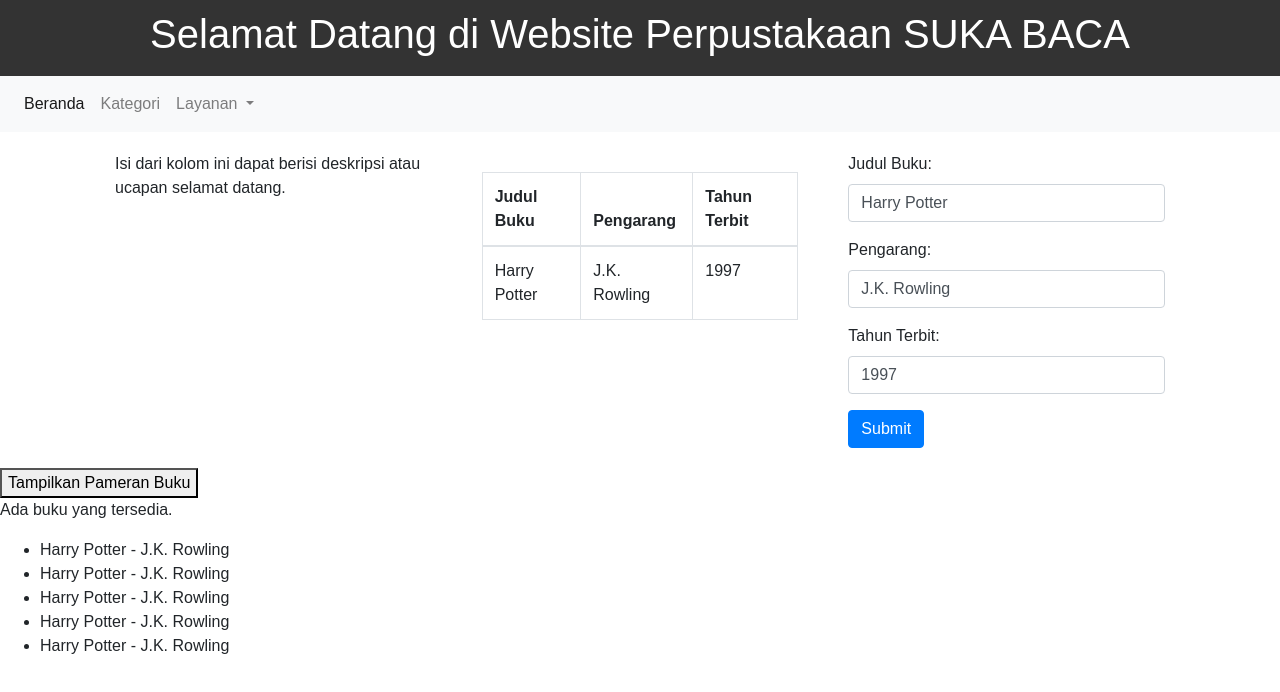
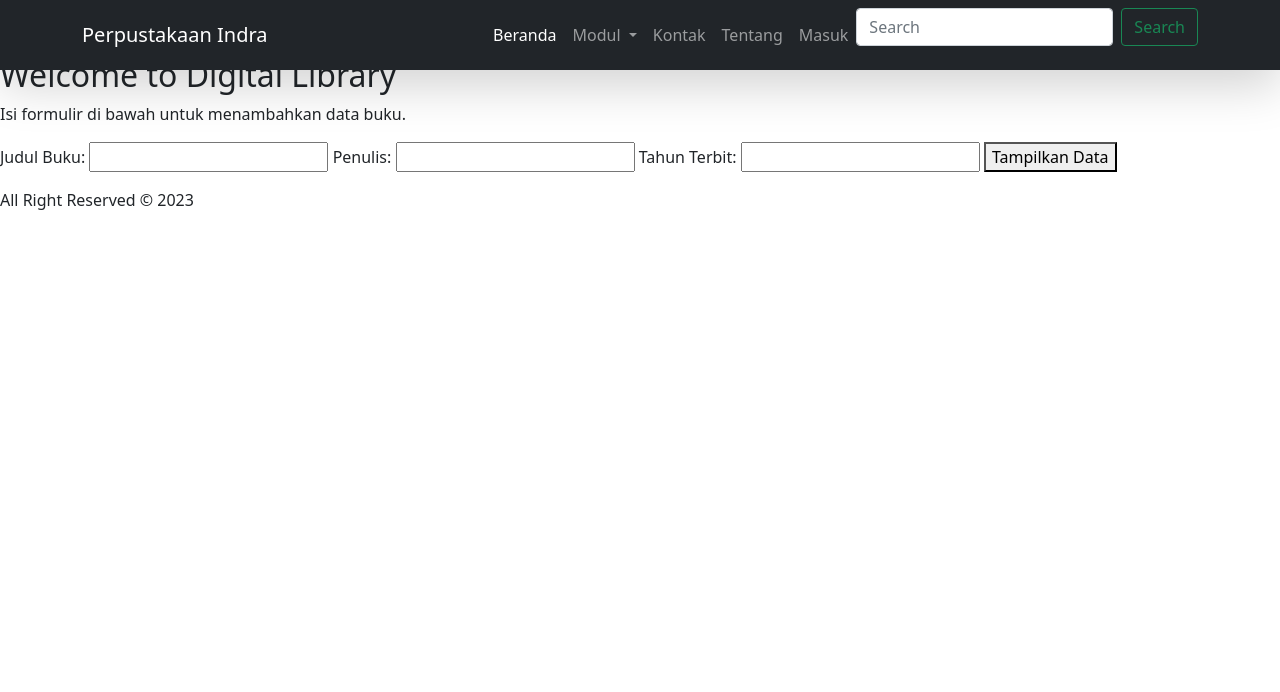
Before and after one commit to indrayhhh/indrayhhh.github.io, a plain HTML site: page Modul 5.html in a window 1280 px wide. Drawn offline with nearby package versions, Linux system fonts and the light colour scheme.

Commit message:
Update Modul 5.html

```diff
--- a/Modul 5.html
+++ b/Modul 5.html
@@ -1,163 +1,108 @@
-<!DOCTYPE html>
 <html lang="en">
   <head>
-    <meta charset="UTF-8">
-    <meta name="viewport" content="width=device-width, initial-scale=1.0">
-    <title>Website Perpustakaan SUKA BACA</title>
-    <link rel="stylesheet" href="https://stackpath.bootstrapcdn.com/bootstrap/4.5.2/css/bootstrap.min.css">
-    <style>
-        body {
-            font-family: Arial, sans-serif;
-            margin: 0;
-            padding: 0;
-        }
-        header {
-            background-color: #333;
-            color: #fff;
-            padding: 10px;
-            text-align: center;
-        }
-        .container {
-            display: flex;
-            justify-content: space-between;
-            padding: 20px;
-        }
-        .col {
-            flex: 1;
-            margin: 0 10px;
-        }
-        .table-container {
-            margin-top: 20px;
-        }
-    </style>
+    <meta charset="utf-8">
+    <meta name="viewport" content="width=device-width, initial-scale=1">
+    <title>NO SYSTEM IS SAFE</title>
+    <link href="https://cdn.jsdelivr.net/npm/bootstrap@5.0.2/dist/css/bootstrap.min.css" rel="stylesheet" integrity="sha384-EVSTQN3/azprG1Anm3QDgpJLIm9Nao0Yz1ztcQTwFspd3yD65VohhpuuCOmLASjC" crossorigin="anonymous">
+    <link rel="stylesheet" href="style.css">
+    <link rel="stylesheet" href="https://cdnjs.cloudflare.com/ajax/libs/font-awesome/6.5.1/css/all.min.css" integrity="sha512-DTOQO9RWCH3ppGqcWaEA1BIZOC6xxalwEsw9c2QQeAIftl+Vegovlnee1c9QX4TctnWMn13TZye+giMm8e2LwA==" crossorigin="anonymous" referrerpolicy="no-referrer" />
   </head>
   <body>
-
-    <header>
-        <h1>Selamat Datang di Website Perpustakaan SUKA BACA</h1>
-    </header>
-
-    <nav class="navbar navbar-expand-lg navbar-light bg-light">
-        <button class="navbar-toggler" type="button" data-toggle="collapse" data-target="#navbarNav" aria-controls="navbarNav" aria-expanded="false" aria-label="Toggle navigation">
+      <!-- navigasi -->
+    <nav
+      class="navbar navbar-expand-lg navbar-dark bg-dark shadow-lg fixed-top"
+      >
+        <div class="container">
+          <a class="navbar-brand" href="index.html">Perpustakaan Indra</a>
+          <button class="navbar-toggler" type="button" data-bs-toggle="collapse" data-bs-target="#navbarSupportedContent" aria-controls="navbarSupportedContent" aria-expanded="false" aria-label="Toggle navigation">
             <span class="navbar-toggler-icon"></span>
           </button>
-        <div class="collapse navbar-collapse" id="navbarNav">
-            <ul class="navbar-nav">
-                <li class="nav-item active">
-                    <a class="nav-link" href="#">Beranda <span class="sr-only">(current)</span></a>
+          <div class="collapse navbar-collapse" text-right id="navbarSupportedContent">
+            <ul class="navbar-nav ms-auto mb-2 mb-lg-0">
+              <li class="nav-item">
+                <a class="nav-link active" aria-current="page" href="index.html">Beranda</a>
+              </li>
+              <li class="nav-item dropdown">
+                <a class="nav-link dropdown-toggle" href="#" id="navbarDropdown" role="button" data-bs-toggle="dropdown" aria-expanded="false">
+                  Modul
+                </a>
+                <ul class="dropdown-menu" aria-labelledby="navbarDropdown">
+                  <li><a class="dropdown-item" href="Modul 1.html">Modul 1</a></li>
+                  <li><a class="dropdown-item" href="Modul 2.html">Modul 2</a></li>
+                  <li><a class="dropdown-item" href="Modul 3.html">Modul 3</a></li>
+                  <li><a class="dropdown-item" href="Modul 4.html">Modul 4</a></li>
+                  <li><a class="dropdown-item" href="Modul 5.html">Modul 5</a></li>
+                  <li><a class="dropdown-item" href="Modul 6.html">Modul 6</a></li>
+                  <li><a class="dropdown-item" href="Modul 7.html">Modul 7</a></li>
+                  <li><a class="dropdown-item" href="Modul 8.html">Modul 8</a></li>
+                </ul>
+              <li class="nav-item">
+                <a class="nav-link" href="#kontak">Kontak</a>
               </li>
               <li class="nav-item">
-                    <a class="nav-link" href="#">Kategori</a>
+                <a class="nav-link" href="#tentang">Tentang</a>
               </li>
-                <li class="nav-item dropdown">
-                    <a class="nav-link dropdown-toggle" href="#" id="navbarDropdown" role="button" data-toggle="dropdown" aria-haspopup="true" aria-expanded="false">
-                        Layanan
-                    </a>
-                    <div class="dropdown-menu" aria-labelledby="navbarDropdown">
-                        <a class="dropdown-item" href="#">Peminjaman Buku</a>
-                        <a class="dropdown-item" href="#">Pengembalian Buku</a>
-                        <div class="dropdown-divider"></div>
-                        <a class="dropdown-item" href="#">Daftar Anggota</a>
-                    </div>
+              <li class="nav-item">
+                <a class="nav-link" href="https://indra.fantasticfive.xyz/index.php?p=member&sec=title_basket">Masuk</a>
               </li>
             </ul>
-        </div>
-    </nav>
-
-    <div class="container">
-        <div class="col">
-            <!-- Kolom I -->
-            <p>Isi dari kolom ini dapat berisi deskripsi atau ucapan selamat datang.</p>
-        </div>
-
-        <div class="col">
-            <!-- Kolom II -->
-            <div class="table-container">
-                <table class="table table-bordered">
-                    <thead>
-                        <tr>
-                            <th>Judul Buku</th>
-                            <th>Pengarang</th>
-                            <th>Tahun Terbit</th>
-                        </tr>
-                    </thead>
-                    <tbody>
-                        <tr>
-                            <td>Harry Potter</td>
-                            <td>J.K. Rowling</td>
-                            <td>1997</td>
-                        </tr>
-                        <!-- Tambahkan baris data sesuai kebutuhan -->
-                    </tbody>
-                </table>
-            </div>
-        </div>
-
-        <div class="col">
-            <!-- Kolom III -->
-            <form>
-                <div class="form-group">
-                    <label for="judulBuku">Judul Buku:</label>
-                    <input type="text" class="form-control" id="judulBuku" name="judulBuku" required>
-                </div>
-
-                <div class="form-group">
-                    <label for="pengarang">Pengarang:</label>
-                    <input type="text" class="form-control" id="pengarang" name="pengarang" required>
-                </div>
-
-                <div class="form-group">
-                    <label for="tahunTerbit">Tahun Terbit:</label>
-                    <input type="number" class="form-control" id="tahunTerbit" name="tahunTerbit" required>
-                </div>
-
-                <button type="submit" class="btn btn-primary">Submit</button>
+            <form class="d-flex">
+              <input class="form-control me-2" type="search" placeholder="Search" aria-label="Search">
+              <button class="btn btn-outline-success" type="submit">Search</button>
             </form>
           </div>
         </div>
+      </nav>
+      <body>
+        <!-- Header -->
+        <header>
+          <h1>Perpustakaan Online</h1>
+        </header>
 
-    <button id="btnPameran" onclick="pameranBuku()">Tampilkan Pameran Buku</button>
+        <!-- Bagian untuk Konten Perpustakaan -->
+        <section id="perpustakaan">
+          <h2>Welcome to Digital Library</h2>
+          <p>Isi formulir di bawah untuk menambahkan data buku.</p>
 
+          <!-- Formulir untuk menambahkan data buku -->
+          <form id="formBuku">
+            <label for="judul">Judul Buku:</label>
+            <input type="text" id="judul" name="judul" required>
+
+            <label for="penulis">Penulis:</label>
+            <input type="text" id="penulis" name="penulis" required>
+
+            <label for="tahun">Tahun Terbit:</label>
+            <input type="number" id="tahun" name="tahun" required>
+
+            <!-- Tombol untuk menampilkan data menggunakan document.write() -->
+            <button type="button" onclick="tampilkanData()">Tampilkan Data</button>
+          </form>
+
+          <!-- Container untuk menampilkan data -->
+          <div id="dataContainer" class="data-container"></div>
+        </section>
+
+        <!-- Skrip JavaScript -->
         <script>
-        // Menampilkan data dengan console.log()
-        console.log("Selamat Datang di Website Perpustakaan SUKA BACA");
+          // Fungsi untuk menampilkan data menggunakan document.write()
+          function tampilkanData() {
+            var judul = document.getElementById('judul').value;
+            var penulis = document.getElementById('penulis').value;
+            var tahun = document.getElementById('tahun').value;
 
-        // Menampilkan data dengan alert()
-        alert("Selamat Datang di Website Perpustakaan SUKA BACA");
-
-        // Menampilkan data di elemen HTML dengan document.getElementById()
-        document.getElementById("judulBuku").value = "Harry Potter";
-        document.getElementById("pengarang").value = "J.K. Rowling";
-        document.getElementById("tahunTerbit").value = "1997";
-
-        // Implementasi variabel, operator, struktur kondisi, dan struktur perulangan
-        var judulBuku = "Harry Potter";
-        var pengarang = "J.K. Rowling";
-        var tahunTerbit = 1997;
-
-        var jumlahBuku = 5;
-        var totalHalaman = jumlahBuku * 300;
-
-        if (jumlahBuku > 0) {
-            document.write("<p>Ada buku yang tersedia.</p>");
-        } else {
-            document.write("<p>Maaf, stok buku habis.</p>");
-        }
-
-        document.write("<ul>");
-        for (var i = 1; i <= jumlahBuku; i++) {
-            document.write("<li>" + judulBuku + " - " + pengarang + "</li>");
-        }
-        document.write("</ul>");
-
-        // Implementasi JavaScript HTML DOM event "Pameran Buku"
-        function pameranBuku() {
-            alert("Pameran Buku: Temukan koleksi buku terbaru kami!");
+            // Menampilkan data menggunakan document.write()
+            document.getElementById('dataContainer').innerHTML = "<h3>Data Buku</h3>" +
+              "<p>Judul: " + judul + "</p>" +
+              "<p>Penulis: " + penulis + "</p>" +
+              "<p>Tahun Terbit: " + tahun + "</p>";
           }
         </script>
-
-    <script src="https://code.jquery.com/jquery-3.5.1.slim.min.js"></script>
-    <script src="https://cdn.jsdelivr.net/npm/@popperjs/core@2.10.2/dist/umd/popper.min.js"></script>
-    <script src="https://stackpath.bootstrapcdn.com/bootstrap/4.5.2/js/bootstrap.min.js"></script>
+       <!-- Footer -->
+       <div class="container-footer">
+    All Right Reserved &copy; 2023
+  </div>
+<script
+src="https://cdn.jsdelivr.net/npm/bootstrap@5.0.2/dist/js/bootstrap.bundle.min.js" integrity="sha384-MrcW6ZMFYlzcLA8Nl+NtUVF0sA7MsXsP1UyJoMp4YLEuNSfAP+JcXn/tWtIaxVXM" crossorigin="anonymous"></script>
 </body>
 </html>
```
Lines whose indentation alone changed are shown as unchanged.
